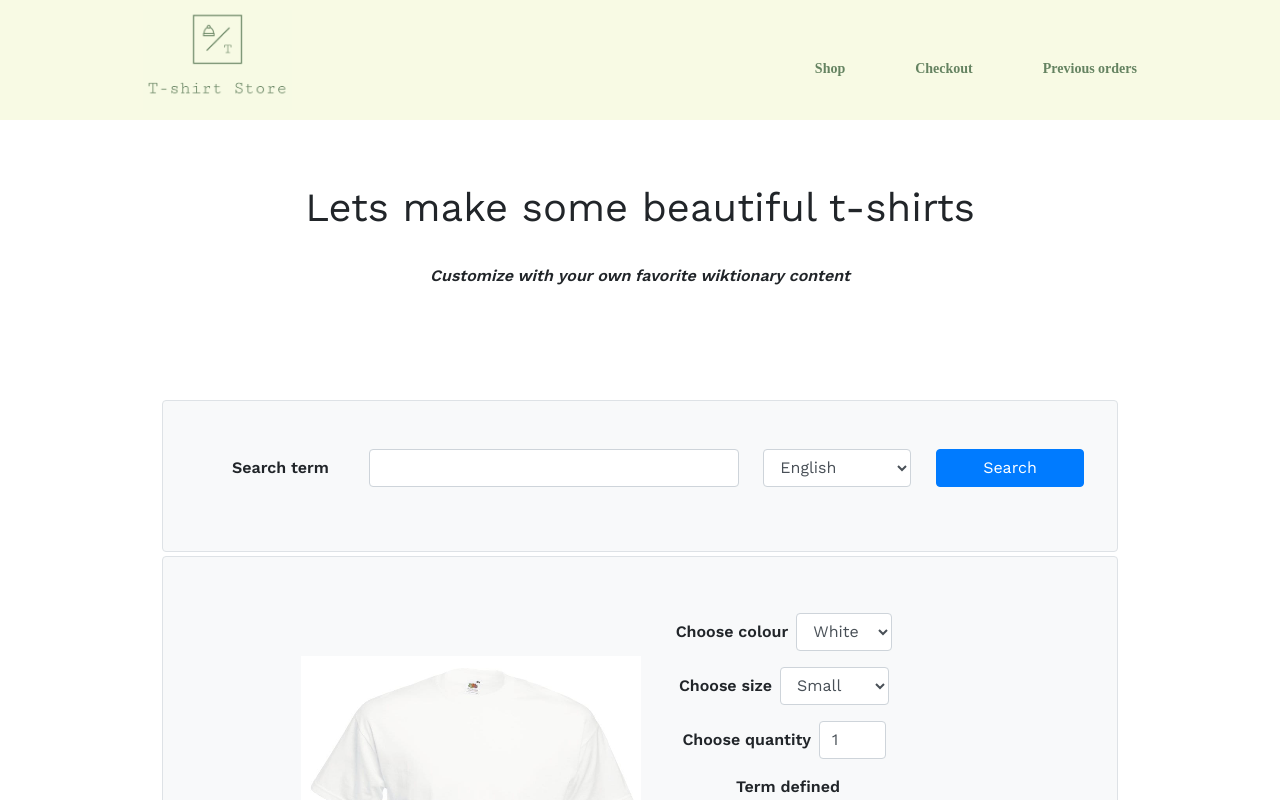
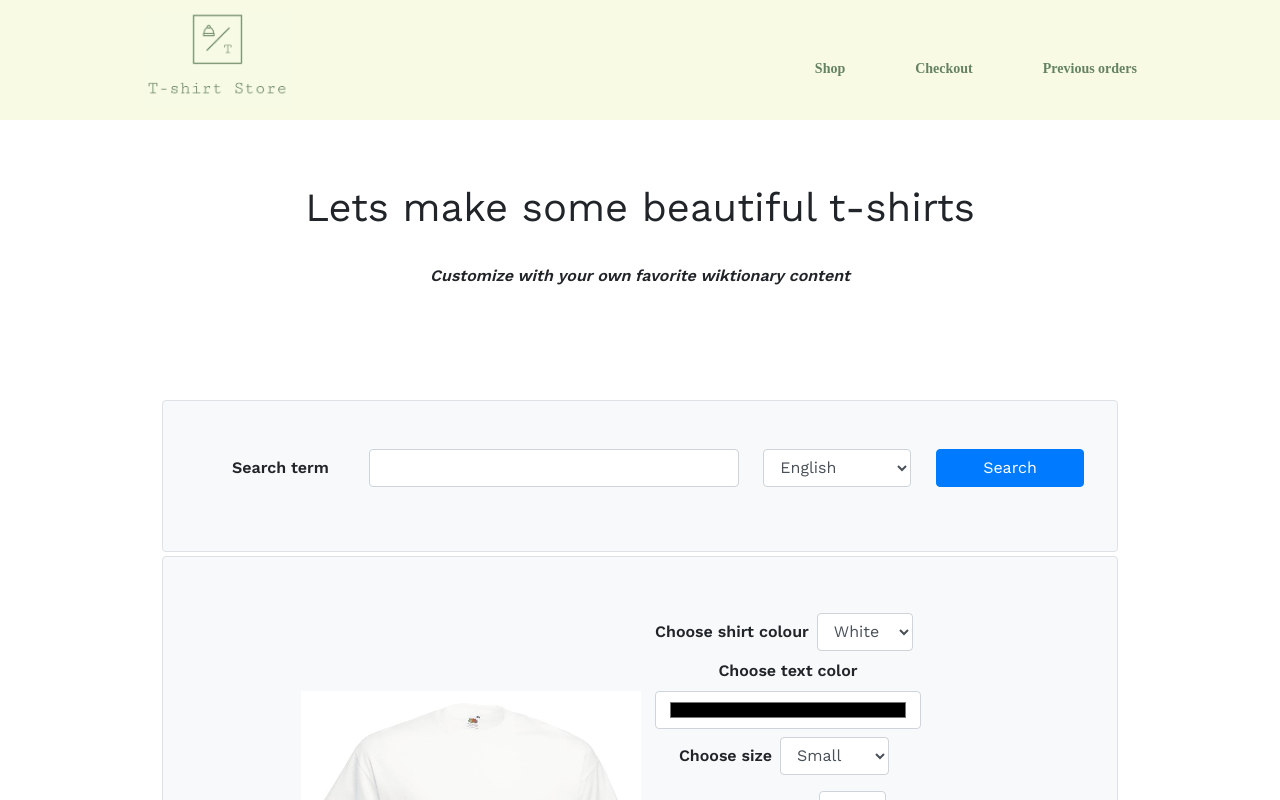
Before and after one commit to Digletto/edaf90-shirt-store, an Angular app in the folder angular-shirt-app/: page /shop in a window 1280 px wide. Shown: the top 800 px of the page. Built offline with nearby package versions, Linux system fonts and the light colour scheme.

Commit message:
Added text color functionality

```diff
--- a/angular-shirt-app/src/app/Checkout/checkout.component.css
+++ b/angular-shirt-app/src/app/Checkout/checkout.component.css
@@ -0,0 +1,3 @@
+.thin {
+    font-weight: 10;
+}
--- a/angular-shirt-app/src/app/Checkout/checkout.component.html
+++ b/angular-shirt-app/src/app/Checkout/checkout.component.html
@@ -30,8 +30,8 @@
                     class="img-thumbnail"
                 />
                 <br>
-                Color: <span class=thin>{{shirt.color}}</span>&nbsp;&nbsp;&nbsp;
-                <br>
+                Color: <span class=thin>{{shirt.color}}</span> (<span style="background-color:{{ shirt.color }}">&nbsp;&nbsp;&nbsp;&nbsp;</span>)<br>
+                Text color: <span class=thin>{{ shirt.textColor}}</span> (<span style="background-color:{{ shirt.textColor }}">&nbsp;&nbsp;&nbsp;&nbsp;</span>)<br>
                 Size: <span class=thin>{{shirt.size}}</span><br>
                 Word: <span class=thin style="white-space: pre-line"><i>{{shirt.word}}</i></span><br>
                 Form: <span class=thin style="white-space: pre-line"><i>{{shirt.form}}</i></span><br>
--- a/angular-shirt-app/src/app/Checkout/checkout.component.ts
+++ b/angular-shirt-app/src/app/Checkout/checkout.component.ts
@@ -16,8 +16,8 @@ import {Order} from '../models/Order';
         this.tshirts = JSON.parse(localStorage.getItem("tshirts"));
     }
 
-    exampleItem = new Shirt('M', 'red', 'surreptitious', 'Adjective', "kept secret especially because it would not be approved of", 1, "");
-    exampleItem2 = new Shirt('XS', 'black', 'verisimilitude', 'Noun', "the appearence of being true or real", 2, "");
+    exampleItem = new Shirt('M', 'red', '#000', 'surreptitious', 'Adjective', "kept secret especially because it would not be approved of", 1, "");
+    exampleItem2 = new Shirt('XS', 'black', '#fff', 'verisimilitude', 'Noun', "the appearence of being true or real", 2, "");
 
     tshirts;
     total;
--- a/angular-shirt-app/src/app/PreviousOrder/previousOrder.component.html
+++ b/angular-shirt-app/src/app/PreviousOrder/previousOrder.component.html
@@ -14,7 +14,6 @@
         <div class="well well-lg border bg-light p-3 m-1" >
             <h1 style="text-align:center"> Order Number: {{order.id}}</h1>
             <ul *ngFor="let shirt of order.shirts">
-                Color: <span class=thin>{{shirt.color}}</span>&nbsp;&nbsp;&nbsp;
                 <img
                     *ngIf="shirt.imageDataUrl == ''"
                     id="shirt"
@@ -34,10 +33,12 @@
                     class="img-thumbnail"
                 />
                 <br>
+                Color: <span class=thin>{{shirt.color}}</span> (<span style="background-color:{{ shirt.color }}">&nbsp;&nbsp;&nbsp;&nbsp;</span>)<br>
+                Text color: <span class=thin>{{ shirt.textColor}}</span> (<span style="background-color:{{ shirt.textColor }}">&nbsp;&nbsp;&nbsp;&nbsp;</span>)<br>
                 Size: <span class=thin>{{shirt.size}}</span><br>
-                Word: <span class=thin style="white-space: pre-line">{{shirt.word}}</span><br>
-                Form: <span class=thin style="white-space: pre-line">{{shirt.form}}</span><br>
-                Def: <span class=thin style="white-space: pre-line">{{shirt.def}}</span><br>
+                Word: <span class=thin style="white-space: pre-line"><i>{{shirt.word}}</i></span><br>
+                Form: <span class=thin style="white-space: pre-line"><i>{{shirt.form}}</i></span><br>
+                Def: <span class=thin style="white-space: pre-line"><i>{{shirt.def}}</i></span><br>
                 Price per shirt: <span class=thin>{{shirt.cost}}</span><br>
                 Number of shirts: <span class=thin>{{shirt.quantity}}</span><br>
                 <hr>
--- a/angular-shirt-app/src/app/Shop/shop.component.html
+++ b/angular-shirt-app/src/app/Shop/shop.component.html
@@ -23,7 +23,7 @@
             </div>
             <div class="col-md-4">
 
-              <label for="shirtcolor">Choose colour</label>
+              <label for="shirtcolor">Choose shirt colour</label>
 
               <select id="shirtcolor" name="shirtcolor"
                 class="form-control d-inline  w-auto m-2"
@@ -37,6 +37,15 @@
                 <option value="yellow">Yellow</option>
                 <option value="red">Red</option>
               </select>
+
+              <label for="textcolor">Choose text color</label>
+              <input type="color"
+                class="form-control"
+                id="textcolor"
+                name="textcolor"
+                (change)="onChangeTextColor($event)"
+                [(ngModel)]="selectedShirtTextColor"
+              >
 
               <label for="shirtsize">Choose size</label>
 
--- a/angular-shirt-app/src/app/Shop/shop.component.ts
+++ b/angular-shirt-app/src/app/Shop/shop.component.ts
@@ -14,7 +14,7 @@ import { Shirt } from '../models/Shirt'
     selectedShirtColor: string = "white";
     selectedShirtSize: string = "S";
     selectedShirtQuantity: number = 1;
-
+    selectedShirtTextColor: string;
     selectedShirtTerm: string;
     selectedShirtPartOfSpeech: string;
     selectedShirtDefinition: string;
@@ -24,7 +24,7 @@ import { Shirt } from '../models/Shirt'
 
 
     constructor(){
-      this.selectedShirt = new Shirt("S", "white", "", "", "", 1, "");
+      this.selectedShirt = new Shirt("S", "white", "#000", "", "", "", 1, "");
     }
 
     /**
@@ -38,7 +38,7 @@ import { Shirt } from '../models/Shirt'
       var y = 240;
 
       context.font = '24pt Calibri';
-      context.fillStyle = '#333';
+      context.fillStyle = this.selectedShirtTextColor;
 
       var words = text.split(' ');
       var line = '';
@@ -66,8 +66,6 @@ import { Shirt } from '../models/Shirt'
 
       canvas.style.width = parent.offsetWidth + "px";
       canvas.style.height = ((1000 / 911) * parent.offsetWidth) + "px";
-      console.log(canvas.style.width);
-      console.log(canvas.style.height);
 
       var img = new Image();
       img.onload = () => {
@@ -111,6 +109,12 @@ import { Shirt } from '../models/Shirt'
       this.updateShirt();
     }
 
+    onChangeTextColor(event: any) {
+      this.selectedShirt.textColor = event.target.value;
+      this.selectedShirtTextColor = this.selectedShirt.textColor;
+
+      this.updateShirt();
+    }
 
     onChangeSize(event: any) {
       this.selectedShirt.size = event.target.value
@@ -121,6 +125,8 @@ import { Shirt } from '../models/Shirt'
       this.selectedShirtColor = "white";
       this.selectedShirtSize = "S";
       this.selectedShirtQuantity = 1;
+      this.selectedShirtTextColor = "#000";
+      this.updateShirt();
     }
 
     onSubmitForm() {
--- a/angular-shirt-app/src/app/models/Shirt.ts
+++ b/angular-shirt-app/src/app/models/Shirt.ts
@@ -1,8 +1,7 @@
-//import { read } from 'fs';
-
 export class Shirt {
     size:string;
     color:string;
+    textColor:string;
     word:string;
     form:string;
     def:string;
@@ -11,9 +10,10 @@ export class Shirt {
     cost:number;
     imageDataUrl:string;
 
-    constructor(size:string, color:string, word:string, form:string, def:string, quantity:number, imageDataUrl:string) {
+    constructor(size:string, color:string, textColor:string, word:string, form:string, def:string, quantity:number, imageDataUrl:string) {
         this.size = size;
         this.color = color;
+        this.textColor = textColor;
         this.word = word;
         this.form = form;
         this.def = def;
```
